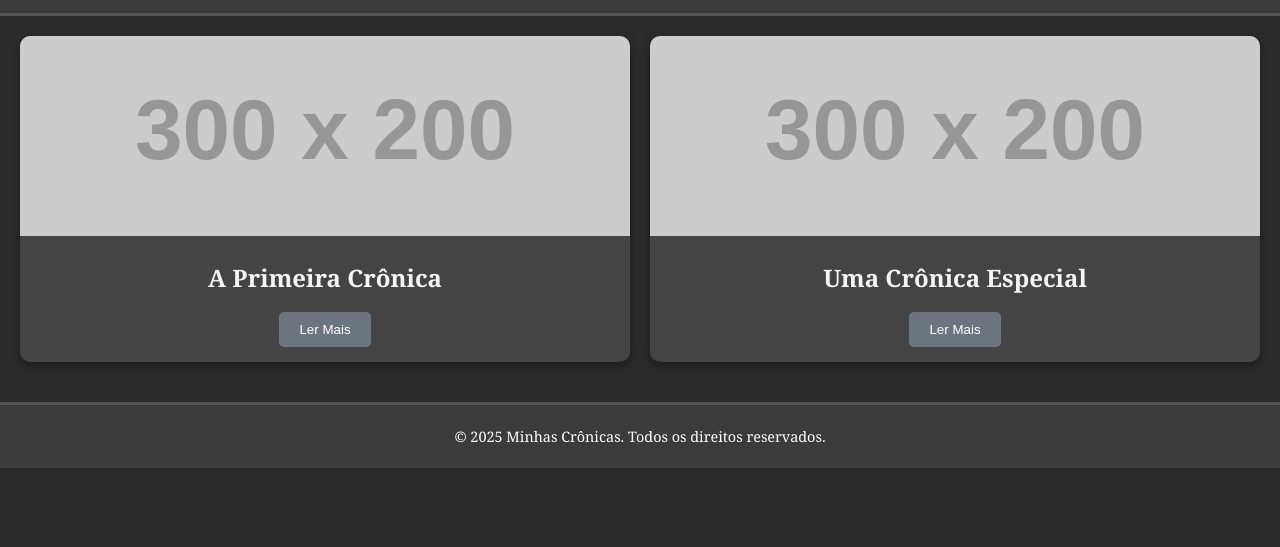
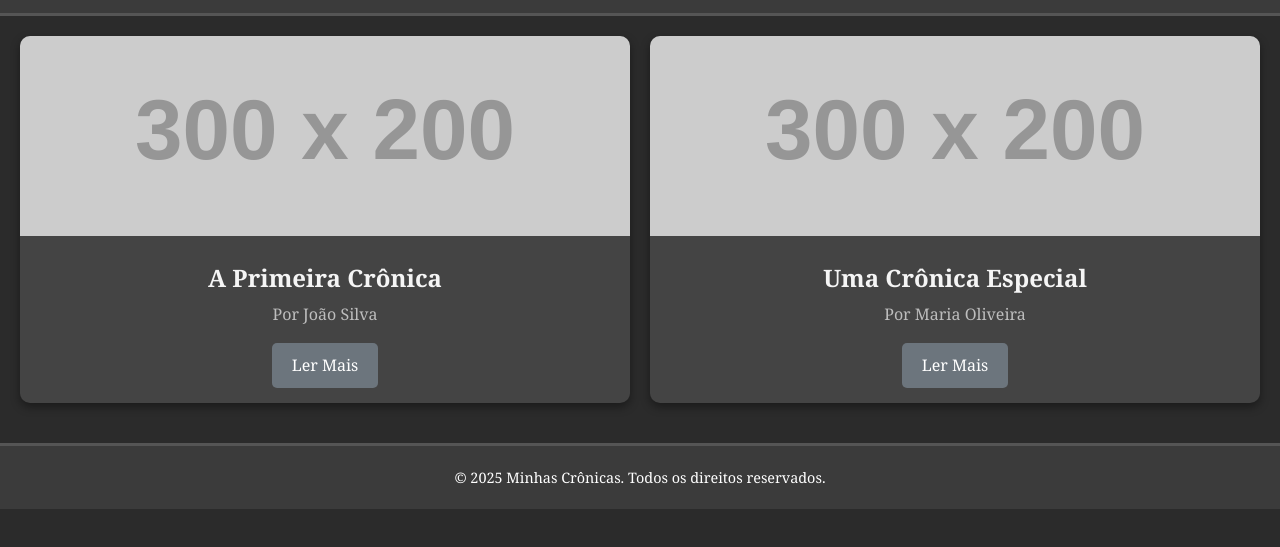
Before and after one commit to dalatilacerda/Minhas-Cr-nicas, a plain HTML site: page index.html in a window 1280 px wide. Shown: the part 111-658 px from the top of the page. Drawn offline with Linux system fonts and the light colour scheme; placeholder pictures from the web are drawn by us.

Commit message:
Update index.html

```diff
--- a/index.html
+++ b/index.html
@@ -59,15 +59,21 @@
 
     .card h3 {
       font-size: 1.5rem;
-      margin: 15px 0;
+      margin: 15px 0 5px;
       color: #f5f5f5;
     }
 
-    .card button {
+    .card p {
+      margin: 0 0 15px;
+      font-size: 1rem;
+      color: #bdbdbd;
+    }
+
+    .card a {
       display: inline-block;
       background-color: #6c757d;
       color: #fff;
-      border: none;
+      text-decoration: none;
       padding: 10px 20px;
       margin-bottom: 15px;
       border-radius: 5px;
@@ -75,7 +81,7 @@
       transition: background-color 0.3s;
     }
 
-    .card button:hover {
+    .card a:hover {
       background-color: #495057;
     }
 
@@ -103,13 +109,15 @@
       <div class="card">
         <img src="https://via.placeholder.com/300x200" alt="Capa da Crônica">
         <h3>A Primeira Crônica</h3>
-        <button onclick="lerCronica('A Primeira Crônica')">Ler Mais</button>
+        <p>Por João Silva</p>
+        <a href="https://www.exemplo.com/cronica1" target="_blank">Ler Mais</a>
       </div>
       <!-- Card 2 -->
       <div class="card">
         <img src="https://via.placeholder.com/300x200" alt="Capa da Crônica">
         <h3>Uma Crônica Especial</h3>
-        <button onclick="lerCronica('Uma Crônica Especial')">Ler Mais</button>
+        <p>Por Maria Oliveira</p>
+        <a href="https://www.exemplo.com/cronica2" target="_blank">Ler Mais</a>
       </div>
       <!-- Adicione mais cards aqui -->
     </div>
@@ -117,11 +125,5 @@
   <footer>
     <p>&copy; 2025 Minhas Crônicas. Todos os direitos reservados.</p>
   </footer>
-  <script>
-    // Função para o botão "Ler Mais"
-    function lerCronica(titulo) {
-      alert(`Você escolheu ler: ${titulo}. Aqui você pode redirecionar para o conteúdo da crônica.`);
-    }
-  </script>
 </body>
 </html>
```
